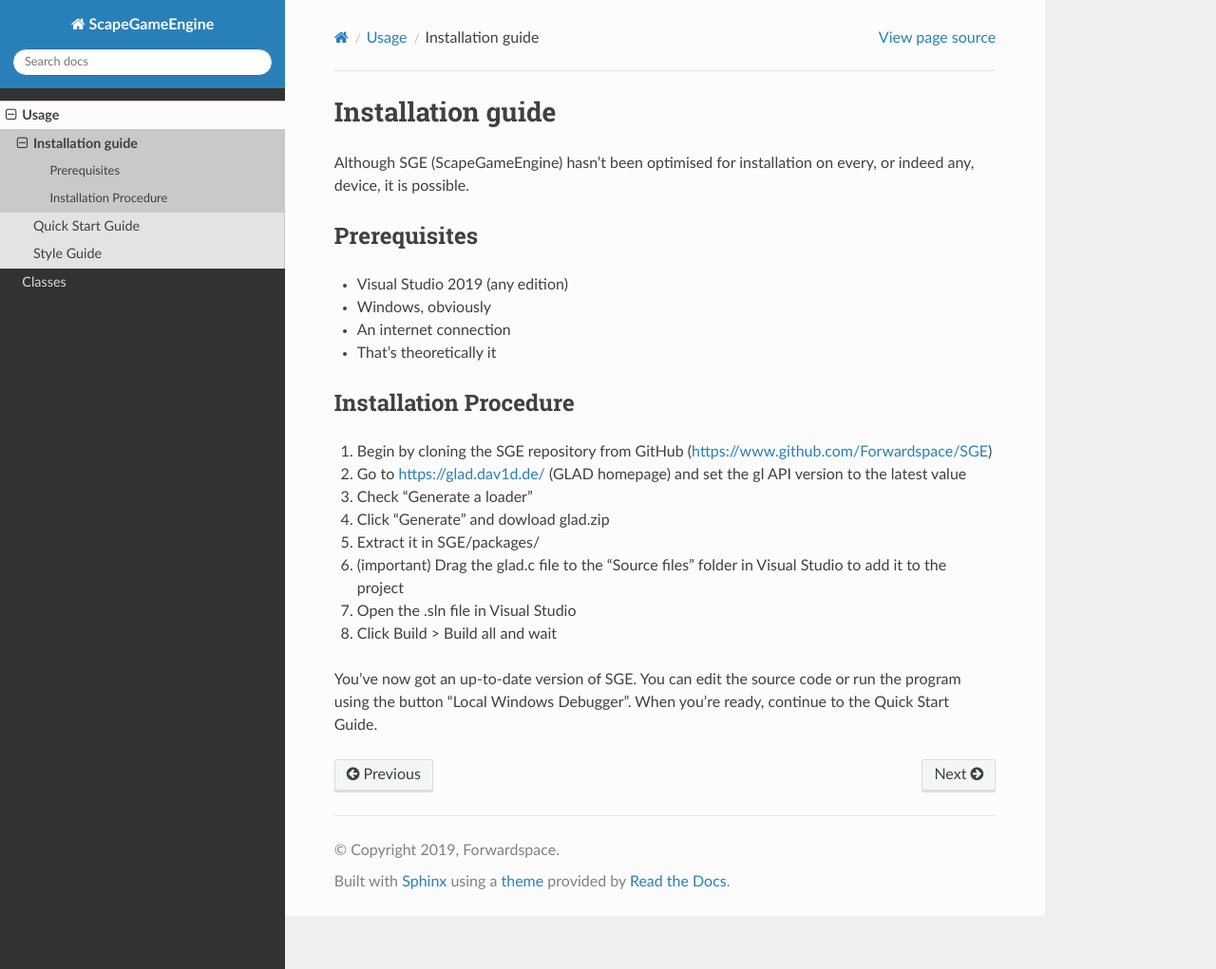
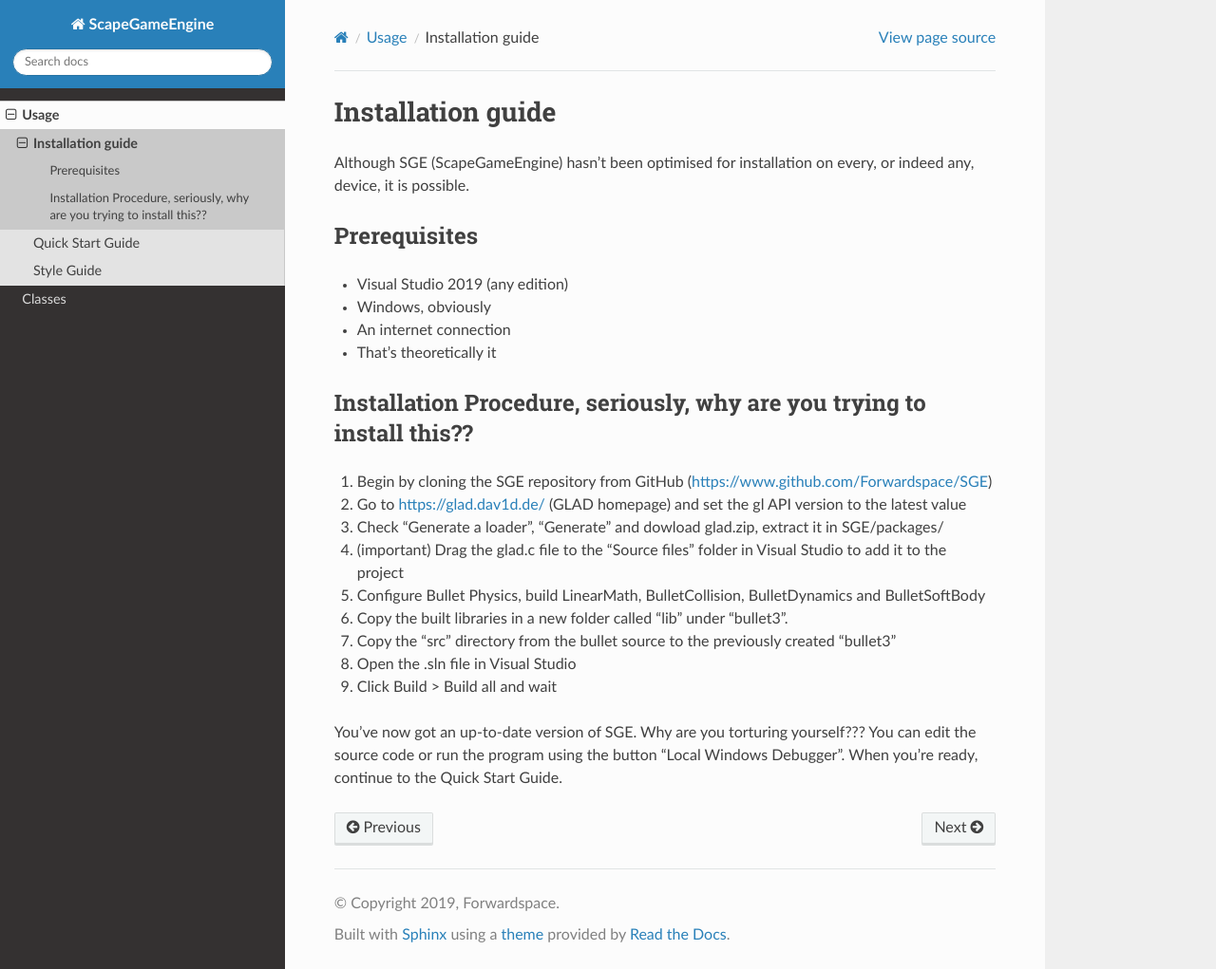
Before and after one commit to Forwardspace/SGE, a Sphinx documentation site: the page built from docs/source/usage/installation.rst, in a window 1280 px wide and 1021 px high. Shown: the whole window at 95% size. Built offline with Sphinx 7.4.7 and the Read the Docs theme 2.0.0, drawn with Linux system fonts in a browser that asks for light colours.

Commit message:
Update docs

```diff
--- a/docs/source/classes/Classes.rst
+++ b/docs/source/classes/Classes.rst
@@ -9,3 +9,4 @@ Classes
 	textures/Textures
 	managers/Managers
 	misc/Miscellaneous
+	physics/Physics
--- a/docs/source/classes/misc/eventhandling.rst
+++ b/docs/source/classes/misc/eventhandling.rst
@@ -11,6 +11,8 @@ registration; just use these macros! (and don't look at what's under the hood, p
 
 How to use it?
 --------------
+
+Well, if you don't have to, this is made just for GUI purposes. Else:
 
 Defining new events
 *******************
--- a/docs/source/usage/installation.rst
+++ b/docs/source/usage/installation.rst
@@ -12,17 +12,19 @@ Prerequisites
 - An internet connection
 - That's theoretically it
 
-Installation Procedure
-----------------------
+Installation Procedure, seriously, why are you trying to install this??
+-----------------------------------------------------------------------
 
 1. Begin by cloning the SGE repository from GitHub (https://www.github.com/Forwardspace/SGE)
 2. Go to https://glad.dav1d.de/ (GLAD homepage) and set the gl API version to the latest value
-3. Check "Generate a loader"
-4. Click "Generate" and dowload glad.zip
-5. Extract it in SGE/packages/
-6. (important) Drag the glad.c file to the "Source files" folder in Visual Studio to add it to the project
-7. Open the .sln file in Visual Studio
-8. Click Build > Build all and wait
+3. Check "Generate a loader", "Generate" and dowload glad.zip, extract it in SGE/packages/
+4. (important) Drag the glad.c file to the "Source files" folder in Visual Studio to add it to the project
+5. Configure Bullet Physics, build LinearMath, BulletCollision, BulletDynamics and BulletSoftBody
+6. Copy the built libraries in a new folder called "lib" under "bullet3".
+7. Copy the "src" directory from the bullet source to the previously created "bullet3"
+8. Open the .sln file in Visual Studio
+9. Click Build > Build all and wait
 
-You've now got an up-to-date version of SGE. You can edit the source code or run the program using the button "Local Windows Debugger".
+You've now got an up-to-date version of SGE. Why are you torturing yourself???
+You can edit the source code or run the program using the button "Local Windows Debugger".
 When you're ready, continue to the Quick Start Guide.
```
Also changed, not shown: docs/source/classes/misc/fpscamera.rst (added, +24 -0 lines), docs/source/classes/physics/Physics.rst (added, +7 -0 lines), docs/source/classes/physics/physicsobject.rst (added, +7 -0 lines), docs/source/classes/physics/rigidphysics.rst (added, +9 -0 lines), docs/source/usage/qsg.rst (+9 -20 lines), 1 other file.
